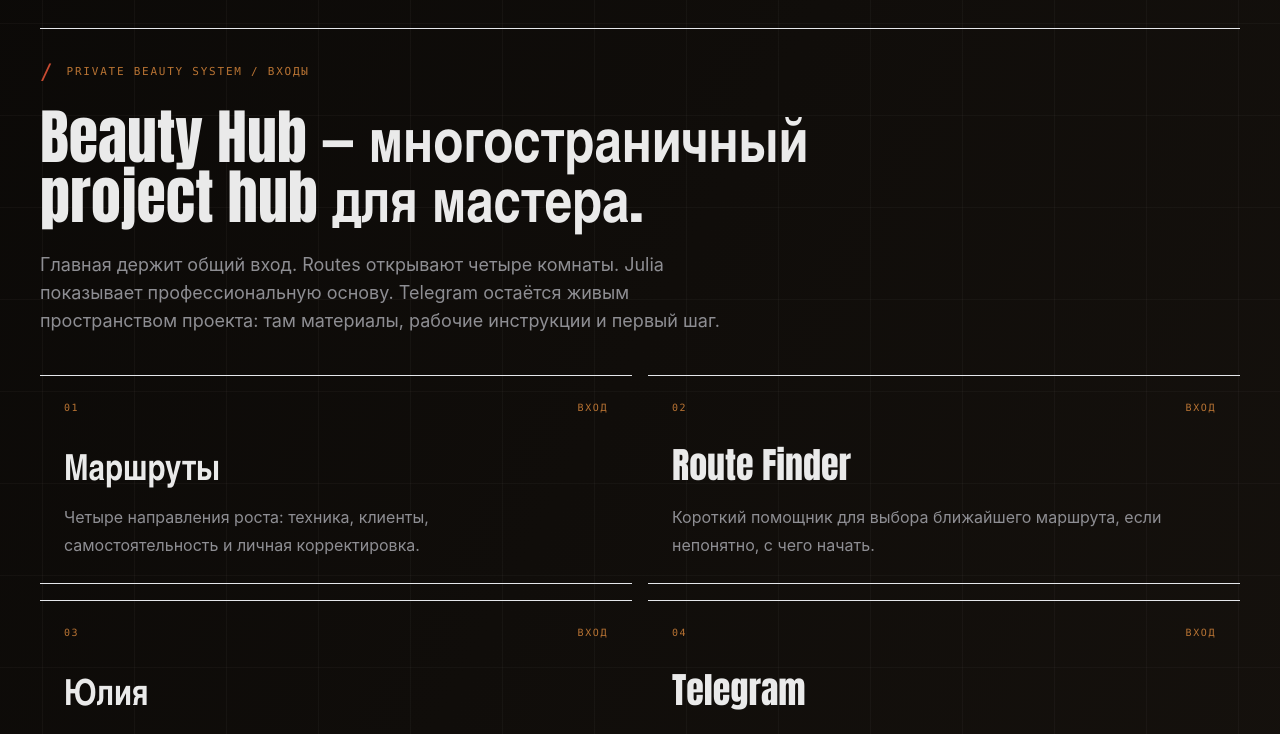
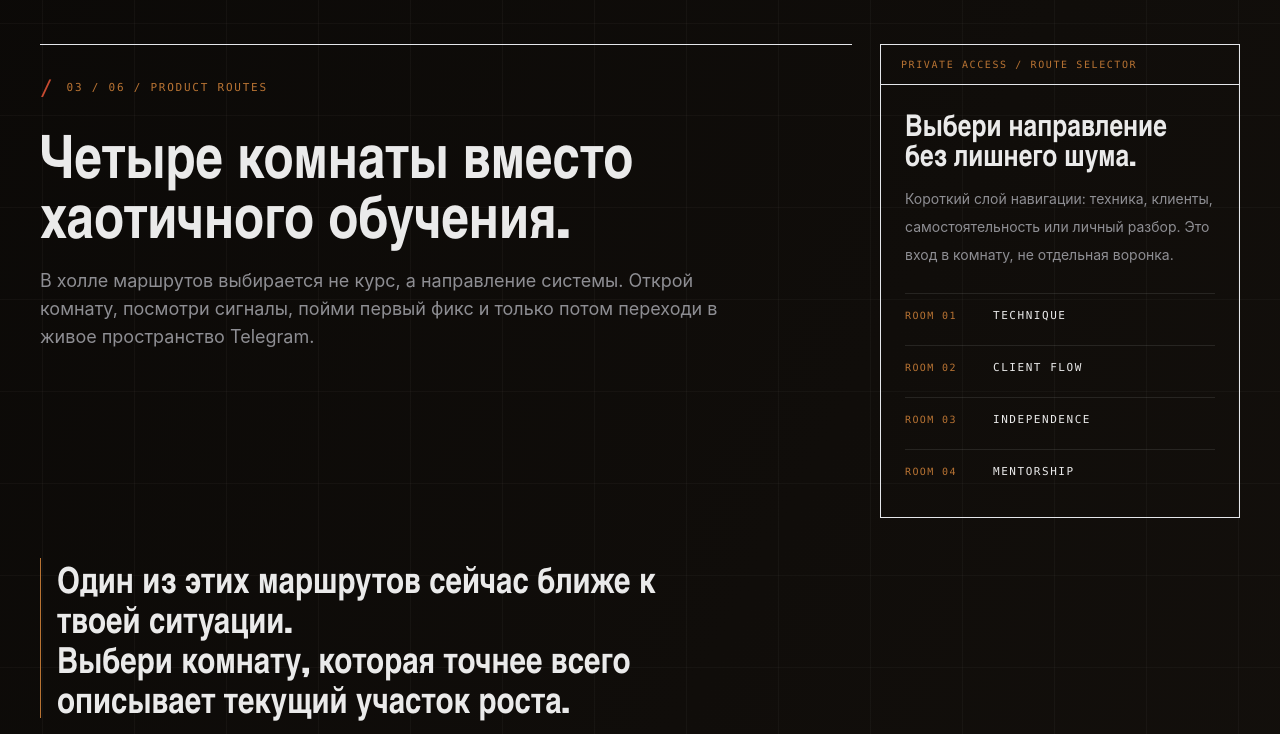
Before and after one commit to KIRA565767/beauty-hub-landing, a React (Vite) app: page / in a window 1280 px wide. Shown: the part 2220-2954 px from the top of the page. Built offline with nearby package versions, Linux system fonts and the light colour scheme; no server answers.

Commit message:
Restore approved home sections

```diff
--- a/src/beauty-hub/components/pages/HomePage.jsx
+++ b/src/beauty-hub/components/pages/HomePage.jsx
@@ -1,14 +1,18 @@
 import { FinalConversionSection } from "../sections/FinalConversionSection";
 import { HeroSection } from "../sections/HeroSection";
 import { MarketRealitySection } from "../sections/MarketRealitySection";
-import { ProjectHubSection } from "../sections/ProjectHubSection";
+import { ProductSystemSection } from "../sections/ProductSystemSection";
+import { AuthoritySection } from "../sections/AuthoritySection";
+import { TelegramTerminalSection } from "../sections/TelegramTerminalSection";
 
 export function HomePage() {
   return (
     <>
       <HeroSection />
       <MarketRealitySection />
-      <ProjectHubSection />
+      <ProductSystemSection />
+      <AuthoritySection />
+      <TelegramTerminalSection />
       <FinalConversionSection />
     </>
   );
```
